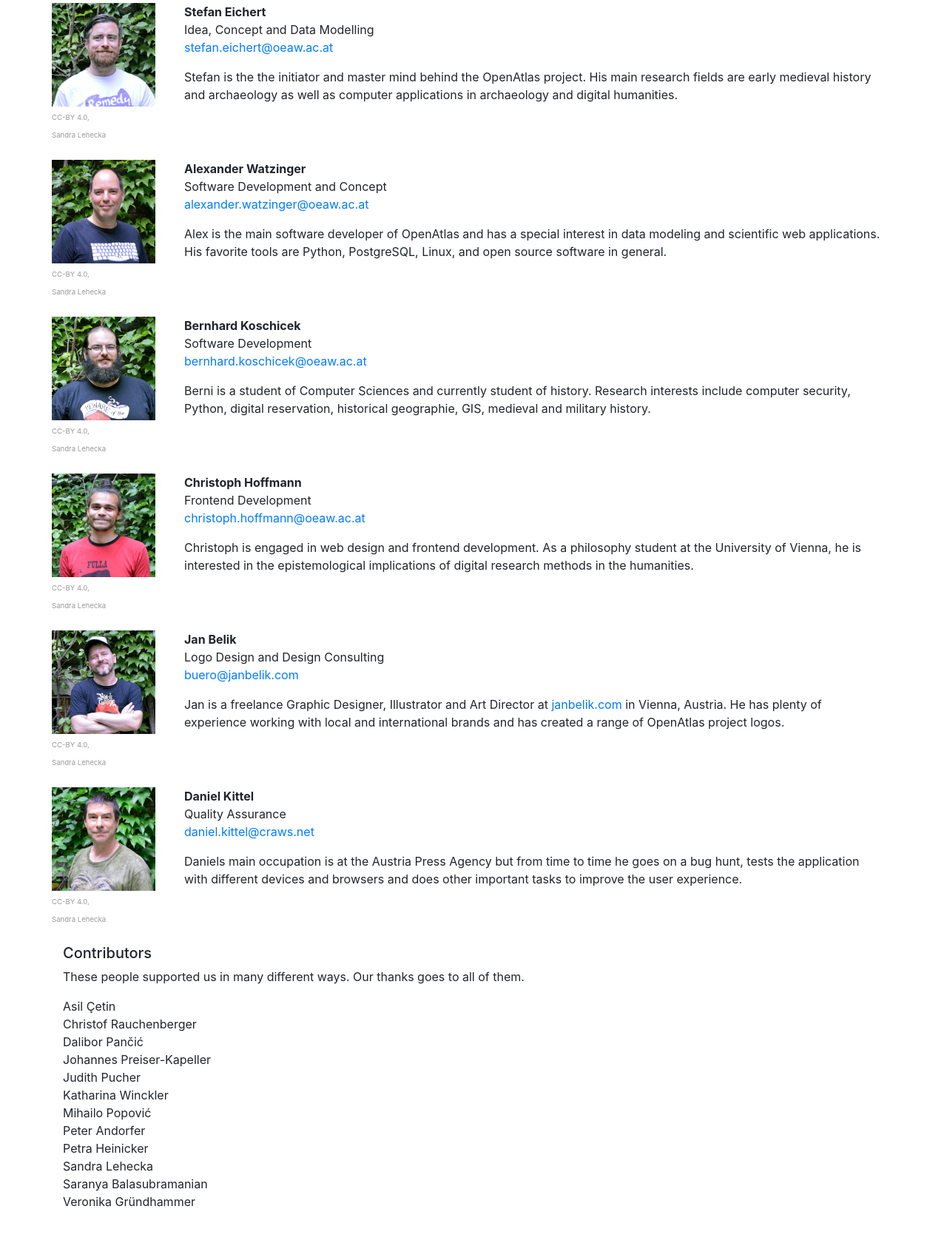
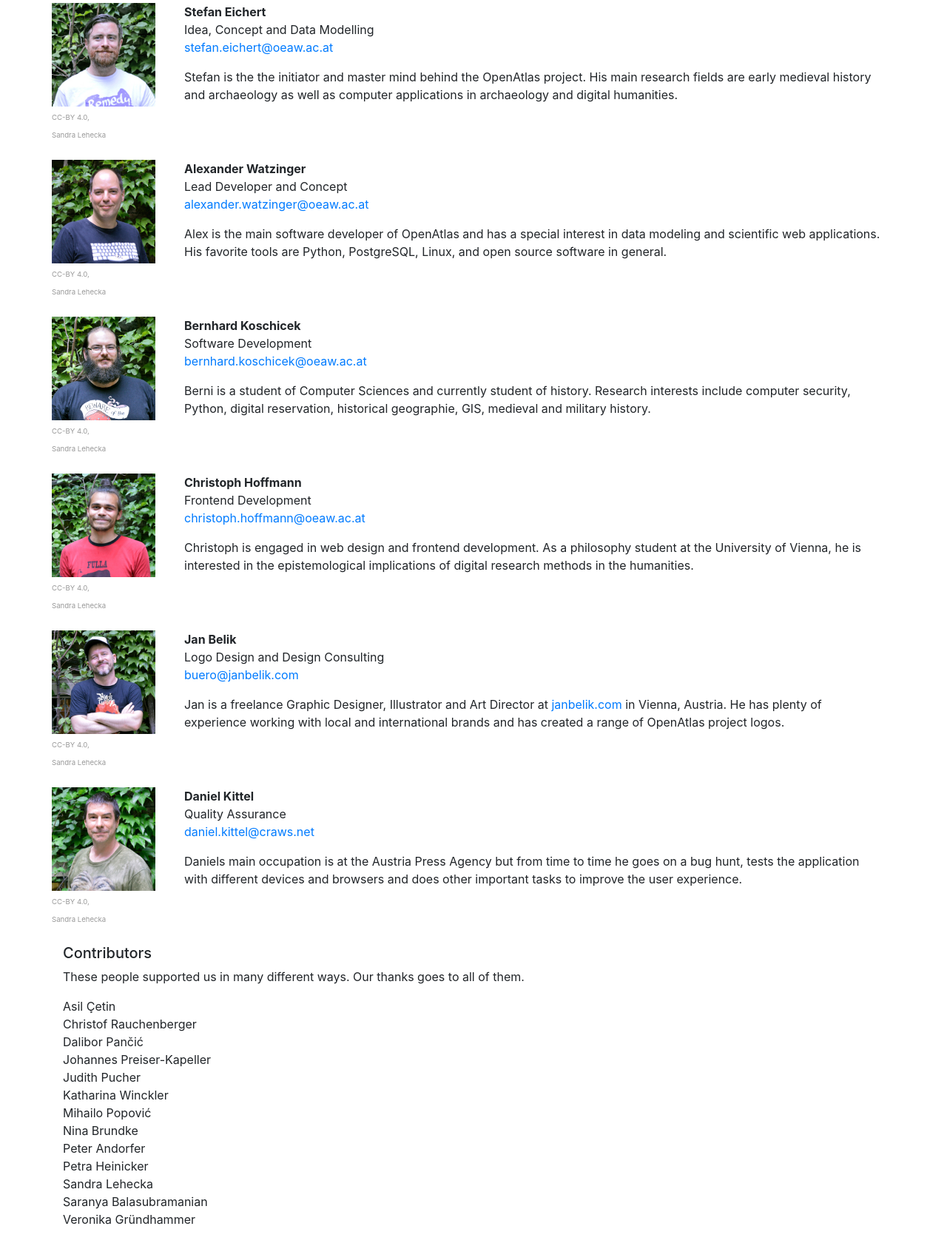
Before and after one commit to craws/OpenAtlas-Website, a Flask app: page /team in a window 1280 px wide. Shown: the part 216-1900 px from the top of the page at 74% size. Before the commit the page ends 1847 px from the top, so only its background shows below. Run offline with Flask 2, Linux system fonts and the light colour scheme; some libraries are stand-ins or nearby versions.

Commit message:
Added Nina to contributors

```diff
--- a/openatlas_website/templates/team.html
+++ b/openatlas_website/templates/team.html
@@ -28,6 +28,7 @@
     Judith Pucher<br/>
     Katharina Winckler<br/>
     Mihailo Popović<br/>
+    Nina Brundke<br/>
     Peter Andorfer<br/>
     Petra Heinicker<br/>
     Sandra Lehecka<br/>
--- a/openatlas_website/views/team.py
+++ b/openatlas_website/views/team.py
@@ -19,7 +19,7 @@ def team() -> str:
             'image_license': 'CC-BY 4.0,<br/> Sandra Lehecka'}),
         ('Alexander Watzinger', {
             'email': 'alexander.watzinger@oeaw.ac.at',
-            'function': 'Software Development and Concept',
+            'function': 'Lead Developer and Concept',
             'text': """Alex is the main software developer of OpenAtlas and has a special interest
                 in data modeling and scientific web applications. His favorite tools are Python,
                 PostgreSQL, Linux, and open source software in general.""",
```
